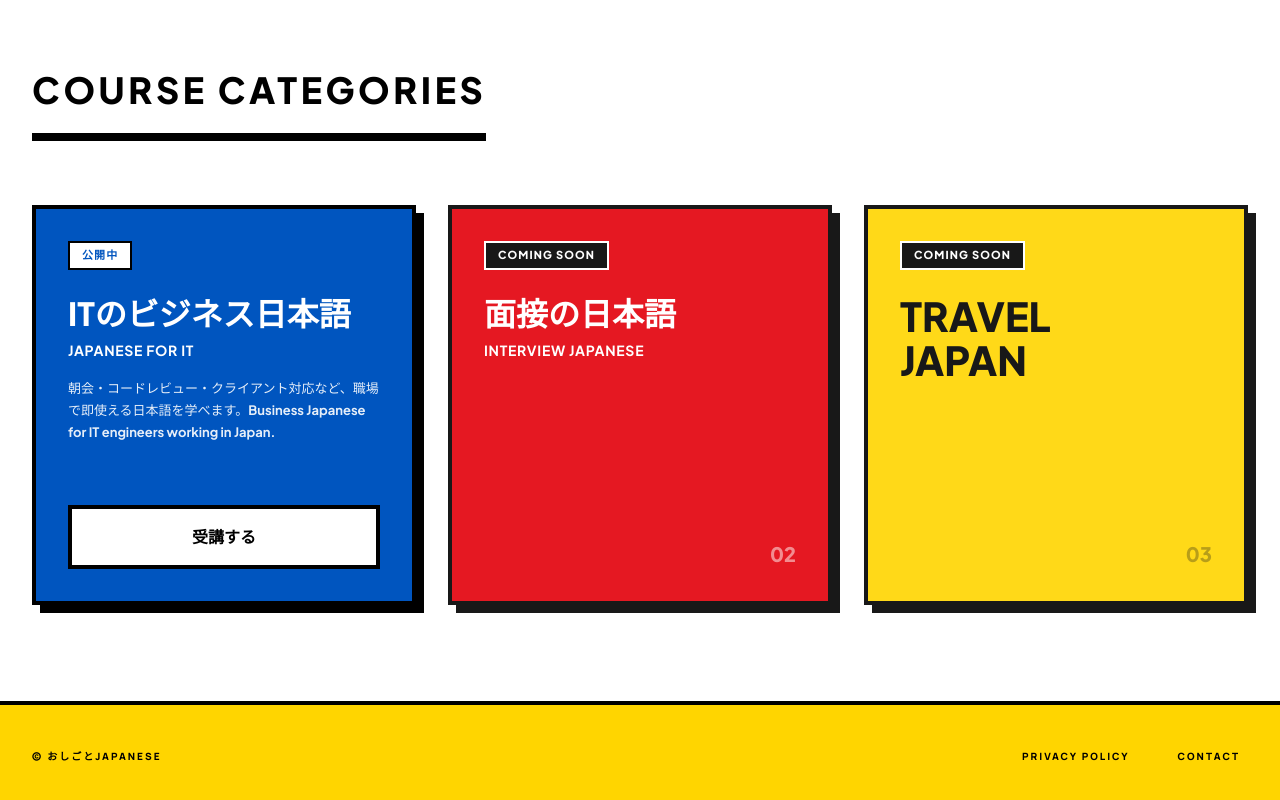
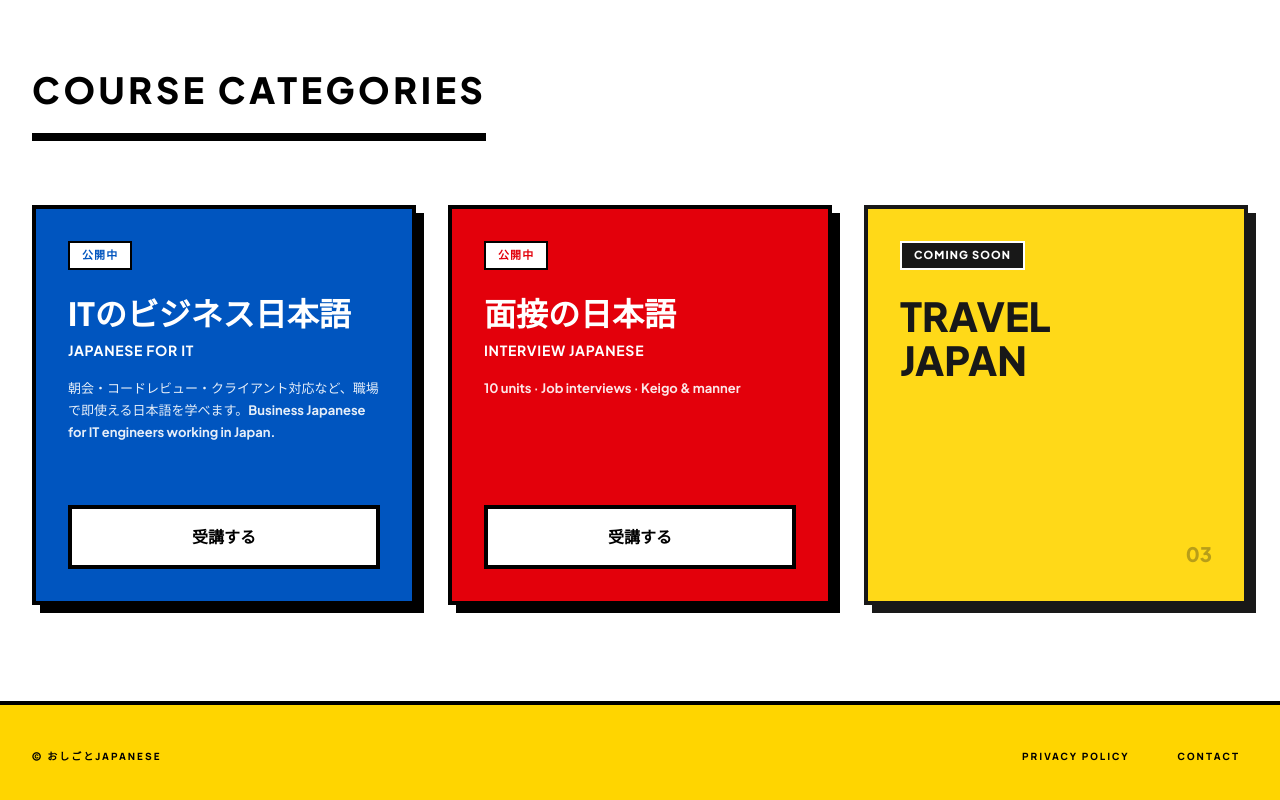
Before and after one commit to oyako99jp/oshigoto-japanese-next, a Next.js app: page / in a window 1280 px wide. Shown: the part 1616-2416 px from the top of the page. Built offline with nearby package versions, Linux system fonts and the light colour scheme.

Commit message:
Fix interview hero text and link from top page

```diff
--- a/src/app/page.tsx
+++ b/src/app/page.tsx
@@ -126,13 +126,14 @@ export default function TopPage() {
               <button className="tp-enroll-btn" onClick={() => router.push("/it")}>受講する</button>
             </div>
             {/* Interview & Career */}
-            <div className="tp-course-card" style={{ border: `4px solid ${black}`, background: red, padding: 32, display: "flex", flexDirection: "column", justifyContent: "space-between", minHeight: 400, boxShadow: shadowBlack, opacity: 0.9 }}>
+            <div className="tp-course-card" onClick={() => router.push("/interview")} style={{ border: `4px solid ${black}`, background: red, padding: 32, display: "flex", flexDirection: "column", justifyContent: "space-between", minHeight: 400, boxShadow: shadowBlack, cursor: "pointer" }}>
               <div>
-                <span style={{ background: black, color: white, fontSize: 11, fontWeight: 900, letterSpacing: "0.1em", padding: "4px 12px", border: `2px solid ${white}`, textTransform: "uppercase", marginBottom: 24, display: "inline-block" }}>COMING SOON</span>
+                <span style={{ background: white, color: red, fontSize: 11, fontWeight: 900, letterSpacing: "0.1em", padding: "4px 12px", border: `2px solid ${black}`, textTransform: "uppercase", marginBottom: 24, display: "inline-block" }}>公開中</span>
                 <h3 style={{ fontSize: 32, fontWeight: 900, color: white, lineHeight: 1.2, marginBottom: 8, fontFamily: "'Plus Jakarta Sans', sans-serif" }}>面接の日本語</h3>
                 <p style={{ fontSize: 14, fontWeight: 500, color: white, margin: "0 0 16px", letterSpacing: "0.05em" }}>INTERVIEW JAPANESE</p>
+                <p style={{ fontSize: 13, fontWeight: 500, color: white, lineHeight: 1.7, margin: 0, opacity: 0.9 }}>10 units · Job interviews · Keigo & manner</p>
               </div>
-              <div style={{ color: white, fontWeight: 900, opacity: 0.5, textAlign: "right", fontSize: 20 }}>02</div>
+              <button className="tp-enroll-btn" onClick={() => router.push("/interview")}>受講する</button>
             </div>
             {/* Travel */}
             <div className="tp-course-card" style={{ border: `4px solid ${black}`, background: yellow, padding: 32, display: "flex", flexDirection: "column", justifyContent: "space-between", minHeight: 400, boxShadow: shadowBlack, opacity: 0.9 }}>
```
